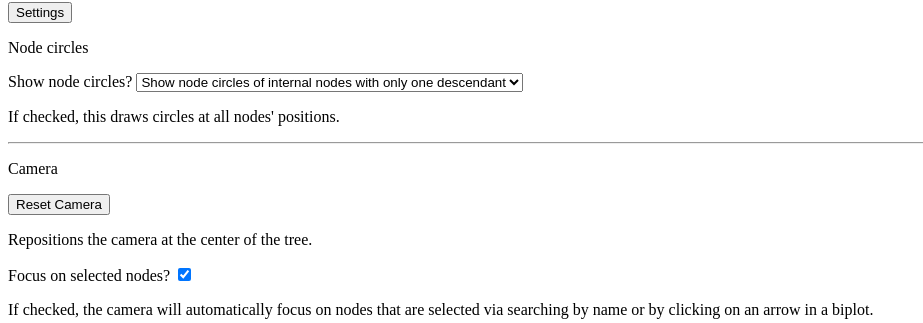
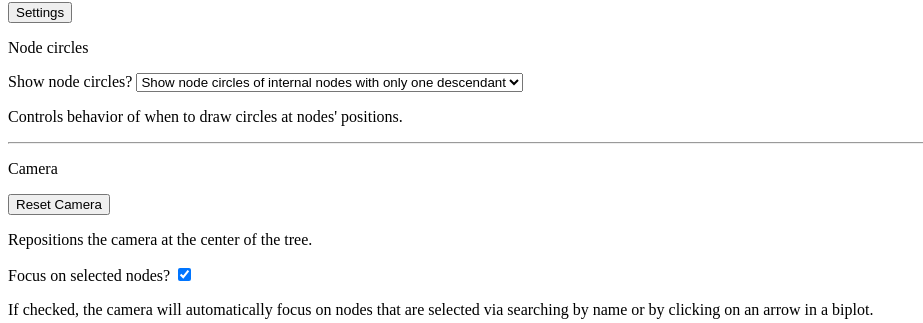
Before and after one commit to biocore/empress, a Python web app: template empress/support_files/templates/empress-template.html in a window 1280 px wide. Shown: the part 2660-2983 px from the top of the page, without its empty margins (0-923 px from the left). Run offline with Jinja, Linux system fonts and the light colour scheme; the template is opened without the code that fills it: most values are stand-ins (such as "Sample title", 1, 10 or a date in 2020).

Commit message:
DOC: Fix node circle side panel text
Not very related to this PR but still wanted to address

```diff
--- a/empress/support_files/templates/side-panel.html
+++ b/empress/support_files/templates/side-panel.html
@@ -419,7 +419,7 @@
     </label>
   </p>
   <p class="side-panel-notes indented">
-    If checked, this draws circles at all nodes' positions.
+    Controls behavior of when to draw circles at nodes' positions.
   </p>
   <hr />
   <p class="side-panel-inner-header">
```
